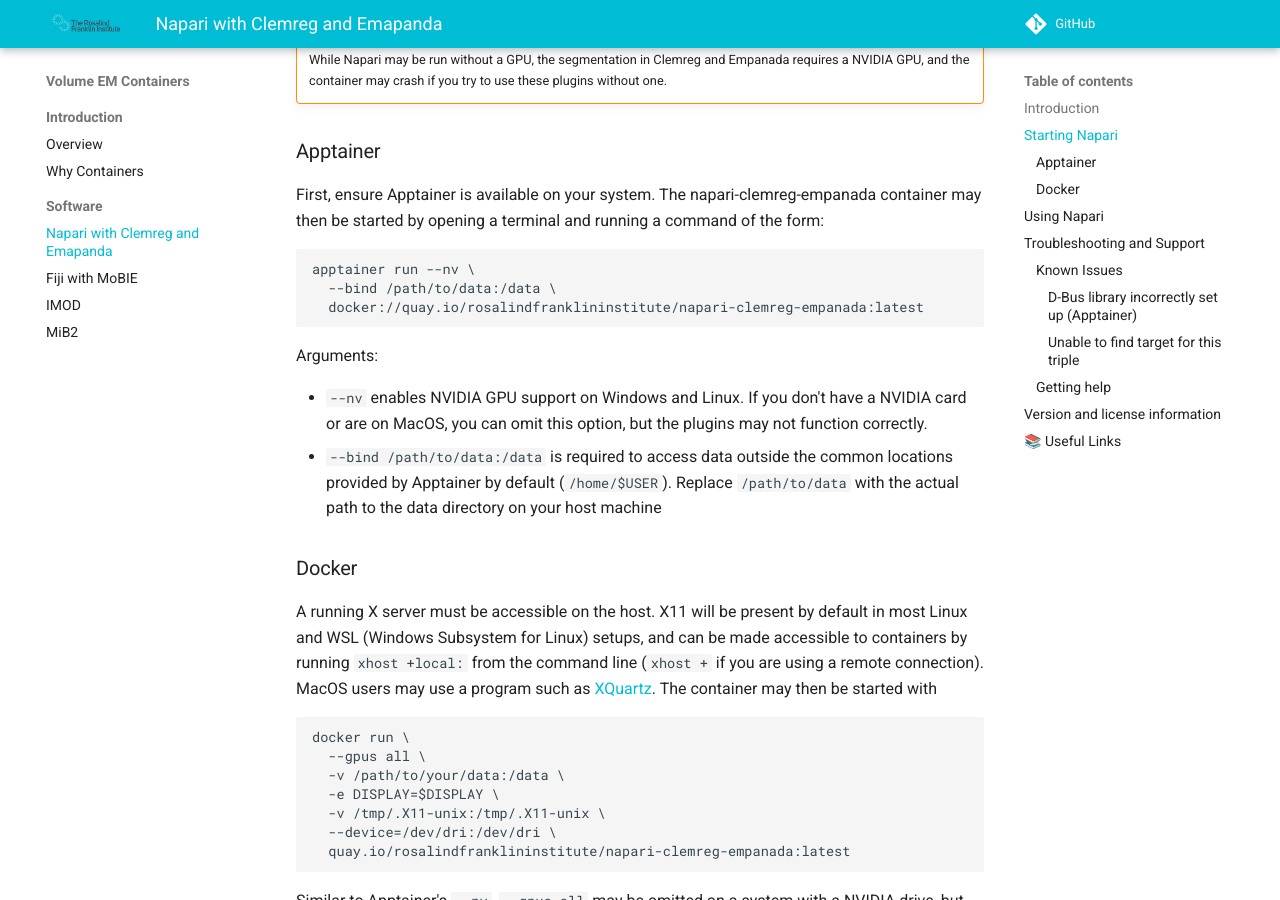
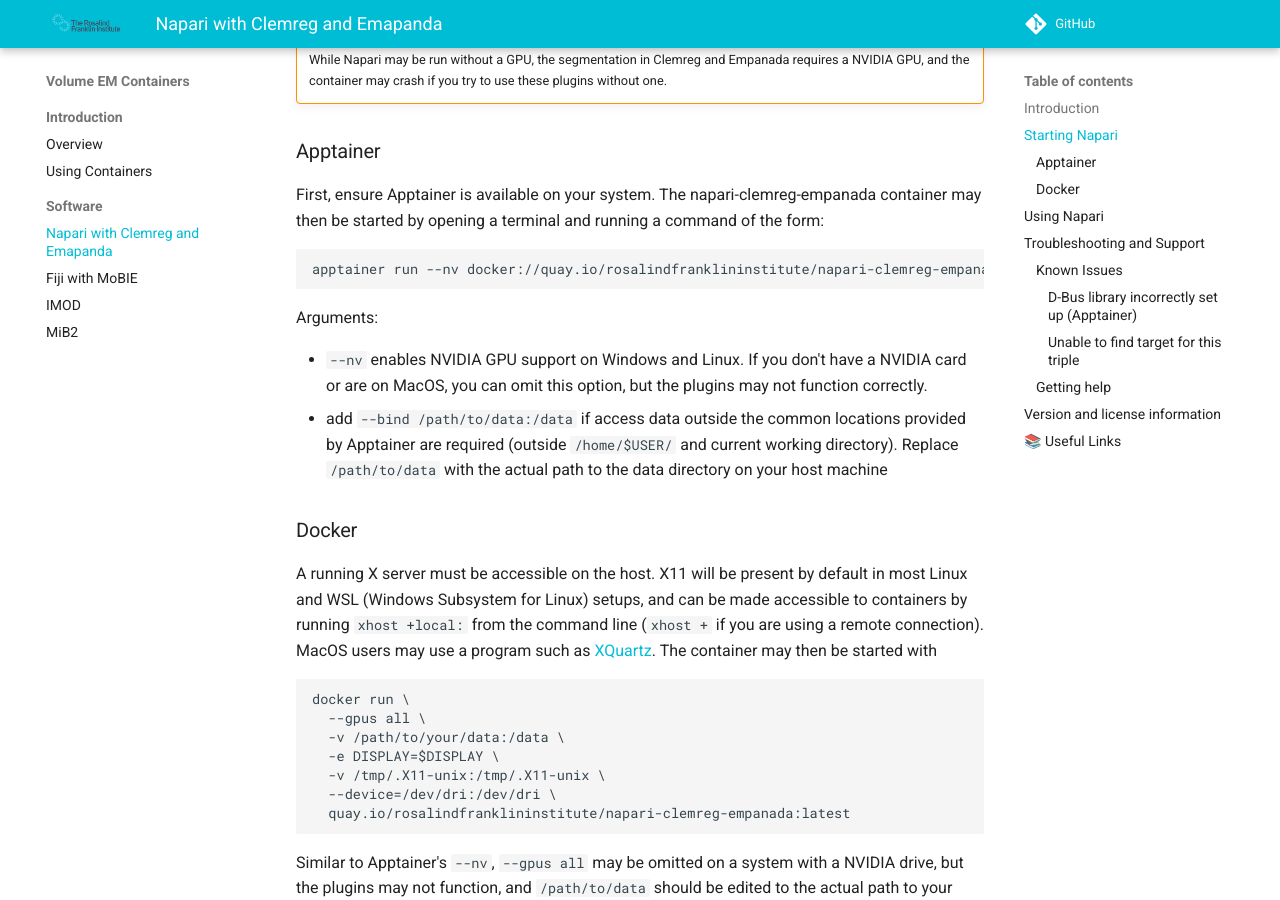
Before and after one commit to rosalindfranklininstitute/volume-em-container-documentation, an MkDocs documentation site: the page built from docs/software/napari.md, in a window 1280 px wide and 900 px high, scrolled down 817 px. Built offline with MkDocs 1.6.1 and Material for MkDocs 9.7.7, drawn with Linux system fonts in a browser that asks for light colours; comment, search, counter and statistics services are not loaded; some of the changed text lies outside the part shown.

Commit message:
minor changes

````diff
--- a/docs/software/napari.md
+++ b/docs/software/napari.md
@@ -35,19 +35,17 @@
 First, ensure Apptainer is available on your system. The napari-clemreg-empanada container
 may then be started by opening a terminal and running a command of the form:
 ```
-apptainer run --nv \
-  --bind /path/to/data:/data \
-  docker://quay.io/rosalindfranklininstitute/napari-clemreg-empanada:latest
+apptainer run --nv docker://quay.io/rosalindfranklininstitute/napari-clemreg-empanada:latest
 ```
 Arguments:
 
 - `--nv` enables NVIDIA GPU support on Windows and Linux. If you don't have a
   NVIDIA card or are on MacOS, you can omit this option, but the plugins may
   not function correctly.
-- `--bind /path/to/data:/data` is required to access data outside
-  the common locations provided by Apptainer by default (`/home/$USER`). Replace
-  `/path/to/data` with the actual path to the data directory on your host
-machine
+- add `--bind /path/to/data:/data` if access data outside the common locations
+  provided by Apptainer are required (outside `/home/$USER/` and current working
+directory). Replace `/path/to/data` with the actual path to the data directory
+on your host machine
 
 ### Docker
 A running X server must be accessible on the host. X11 will be present by
--- a/mkdocs.yml
+++ b/mkdocs.yml
@@ -39,7 +39,7 @@
 nav:
   - Introduction:
     - Overview: intro/overview.md
-    - Why Containers: intro/containers.md
+    - Using Containers: intro/containers.md
   - Software:
     - Napari with Clemreg and Emapanda: software/napari.md
     - Fiji with MoBIE: software/fiji.md
````
